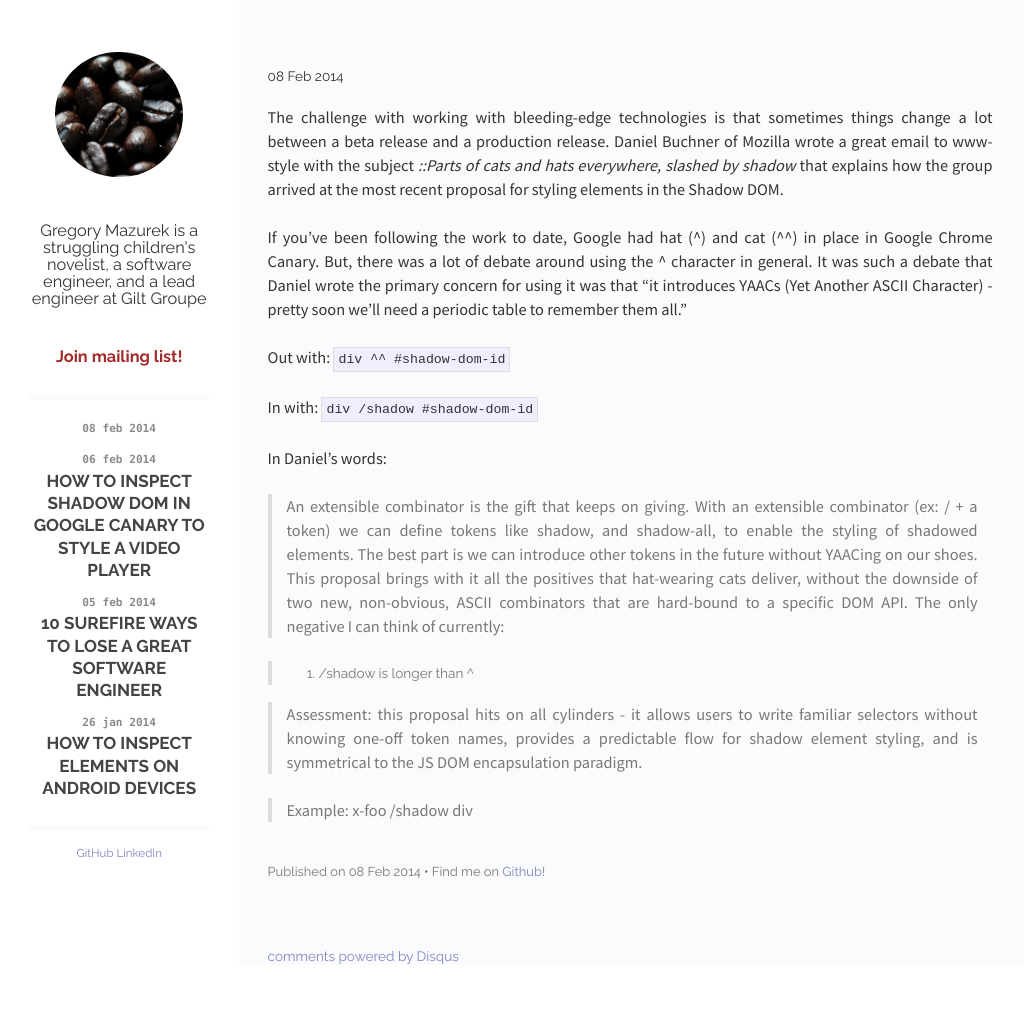
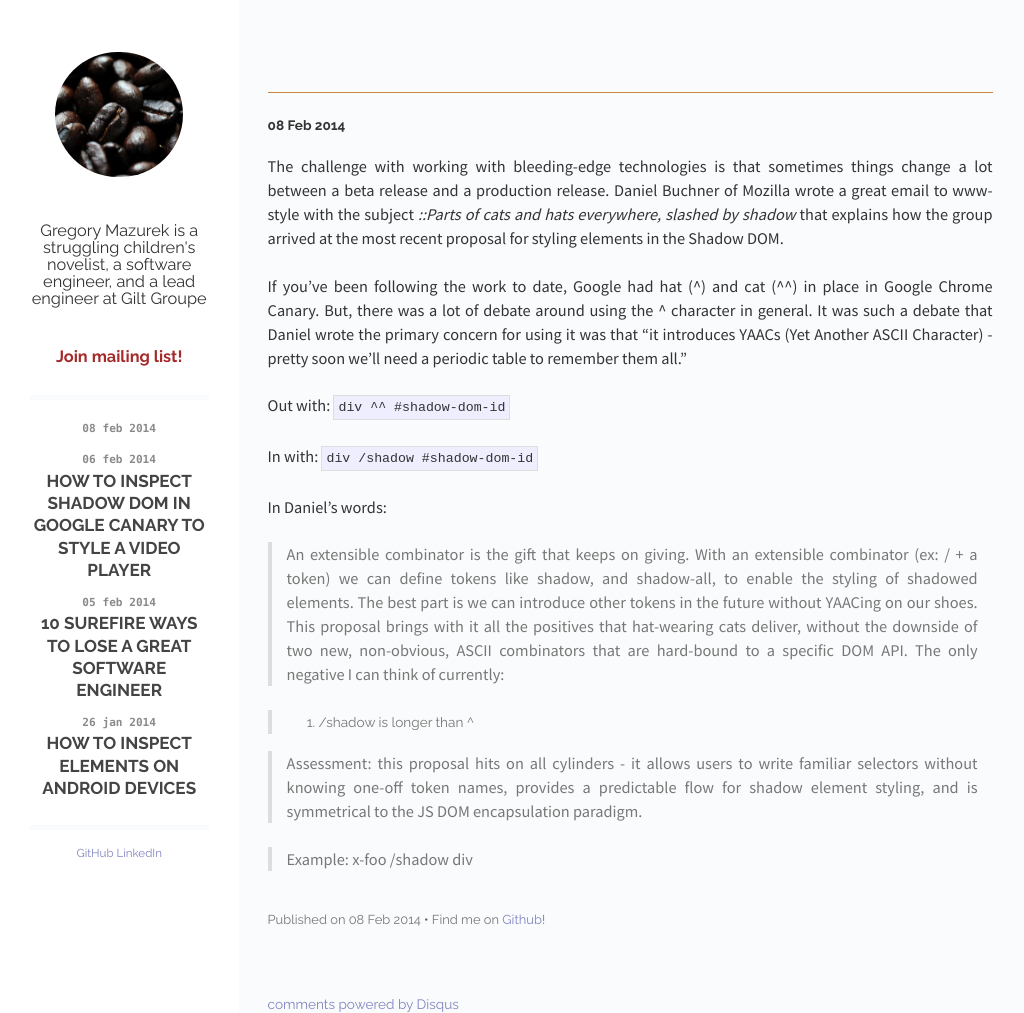
Before and after one commit to GregM/GregM.github.io, a Jekyll site: the page built from index.html, in a window 1280 px wide. Shown: the whole page, without its empty margins (120-1144 px from the left). Built offline with Jekyll 4.4.1, drawn with Linux system fonts in a browser that asks for light colours; Markdown is read by kramdown in place of the engine named in the settings; comment, search, counter and statistics services are not loaded; before the commit the page ends 965 px from its top, so only the background shows below that.

Commit message:
some styling tweaks

```diff
--- a/css/main.css
+++ b/css/main.css
@@ -124,6 +124,7 @@
 /*****************************************************************************/
 
 #date {
+  font-weight: bold;
   padding-top: 0.5em;
   margin-bottom: 2em;
 }
@@ -136,14 +137,18 @@
 #info-container {
   margin-top: 5em;
   margin-bottom: 1.5em;
+  max-width: 725px;
 }
 
 #title {
   color: brown;
-  margin-bottom: 0.35em;
+  margin-bottom: 0.5em;
   font-size: 3.5em;
   text-transform: uppercase;
   line-height: 1em;
+  border-bottom: 1px solid peru;
+  padding-bottom: 0.5em;
+  margin-bottom: 0.5em;
 }
 
 .post {
@@ -315,4 +320,5 @@
 
 #disqus_thread {
   margin-top: 5em;
+  width: 724px;
 }
```
